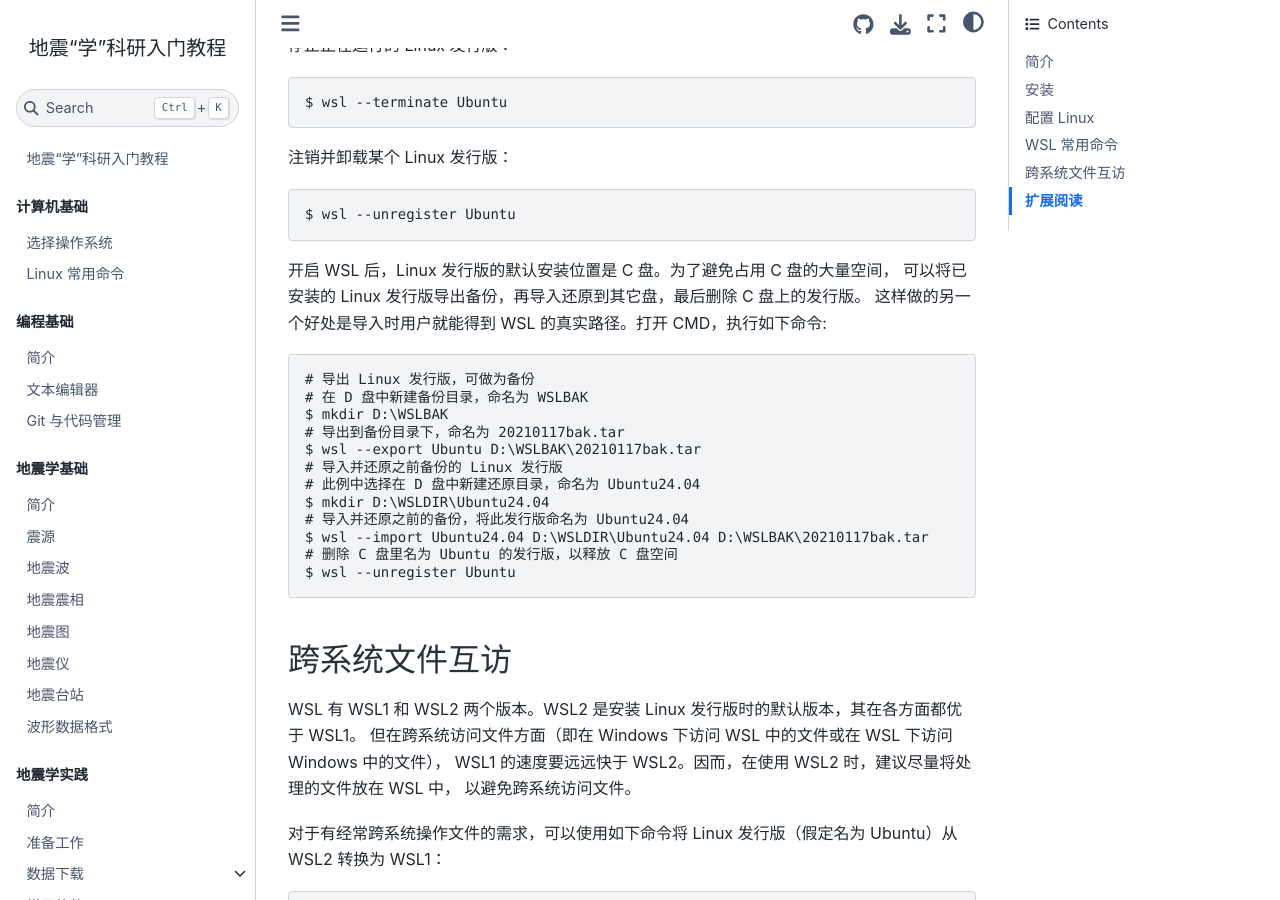
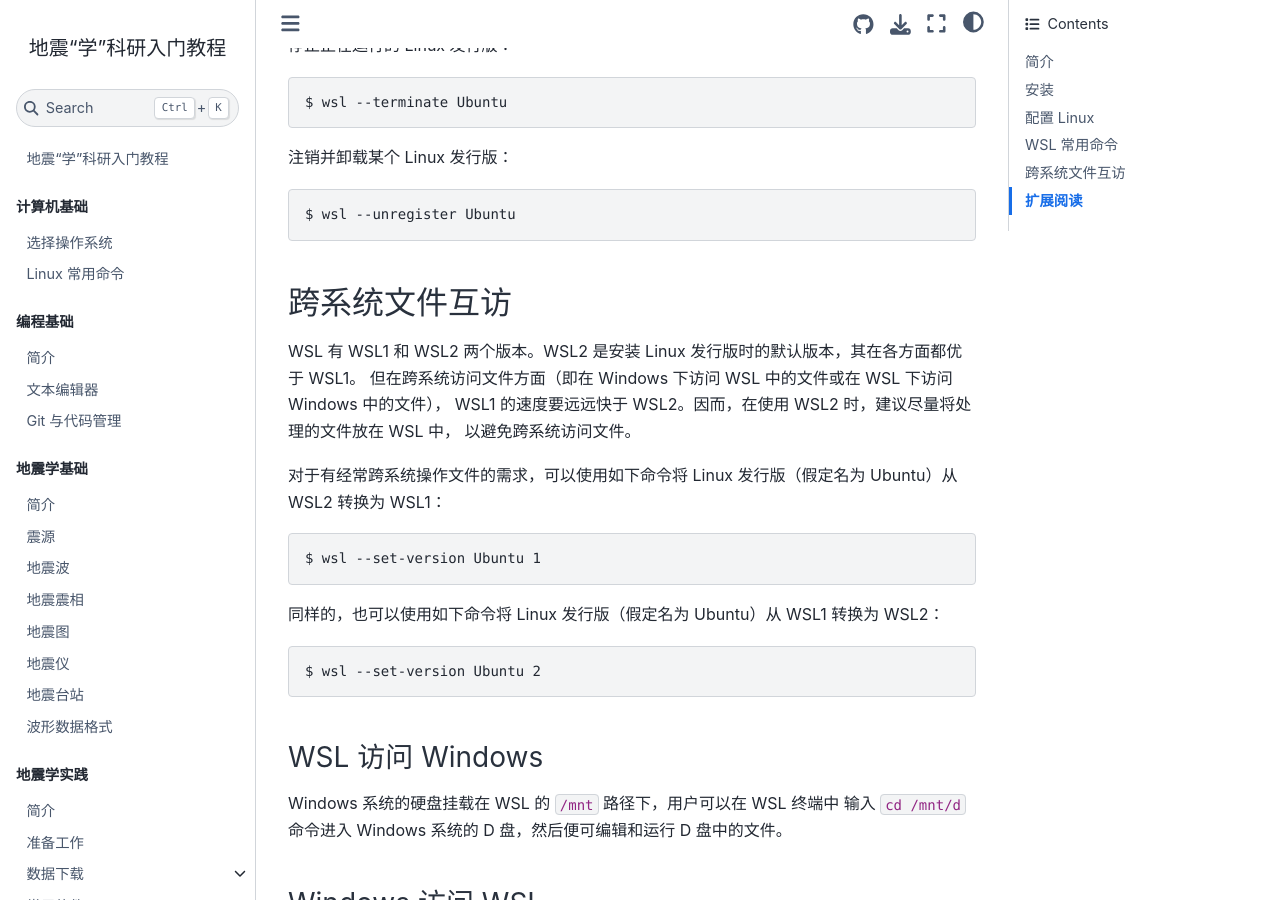
Before and after one commit to seismo-learn/seismology101, a Jupyter Book: the page built from source/computer/wsl-setup.md, in a window 1280 px wide and 900 px high, scrolled down 3253 px. Built offline with Jupyter Book 1.0.4 settings and Sphinx 7.4.7 and the Sphinx Book theme 1.1.4, drawn with Linux system fonts in a browser that asks for light colours; pages that are not in the unit, such as notebooks, are missing from menus.

Commit message:
WSL: Remove the notes about moving WSL from C to D

````diff
--- a/source/computer/wsl-setup.md
+++ b/source/computer/wsl-setup.md
@@ -132,24 +132,6 @@ $ wsl --terminate Ubuntu
 $ wsl --unregister Ubuntu
 ```
 
-开启 WSL 后，Linux 发行版的默认安装位置是 C 盘。为了避免占用 C 盘的大量空间，
-可以将已安装的 Linux 发行版导出备份，再导入还原到其它盘，最后删除 C 盘上的发行版。
-这样做的另一个好处是导入时用户就能得到 WSL 的真实路径。打开 CMD，执行如下命令:
-```
-# 导出 Linux 发行版，可做为备份
-# 在 D 盘中新建备份目录，命名为 WSLBAK
-$ mkdir D:\WSLBAK
-# 导出到备份目录下，命名为 20210117bak.tar
-$ wsl --export Ubuntu D:\WSLBAK\20210117bak.tar
-# 导入并还原之前备份的 Linux 发行版
-# 此例中选择在 D 盘中新建还原目录，命名为 Ubuntu24.04
-$ mkdir D:\WSLDIR\Ubuntu24.04
-# 导入并还原之前的备份，将此发行版命名为 Ubuntu24.04
-$ wsl --import Ubuntu24.04 D:\WSLDIR\Ubuntu24.04 D:\WSLBAK\20210117bak.tar
-# 删除 C 盘里名为 Ubuntu 的发行版，以释放 C 盘空间
-$ wsl --unregister Ubuntu
-```
-
 ## 跨系统文件互访
 
 WSL 有 WSL1 和 WSL2 两个版本。WSL2 是安装 Linux 发行版时的默认版本，其在各方面都优于 WSL1。
````
